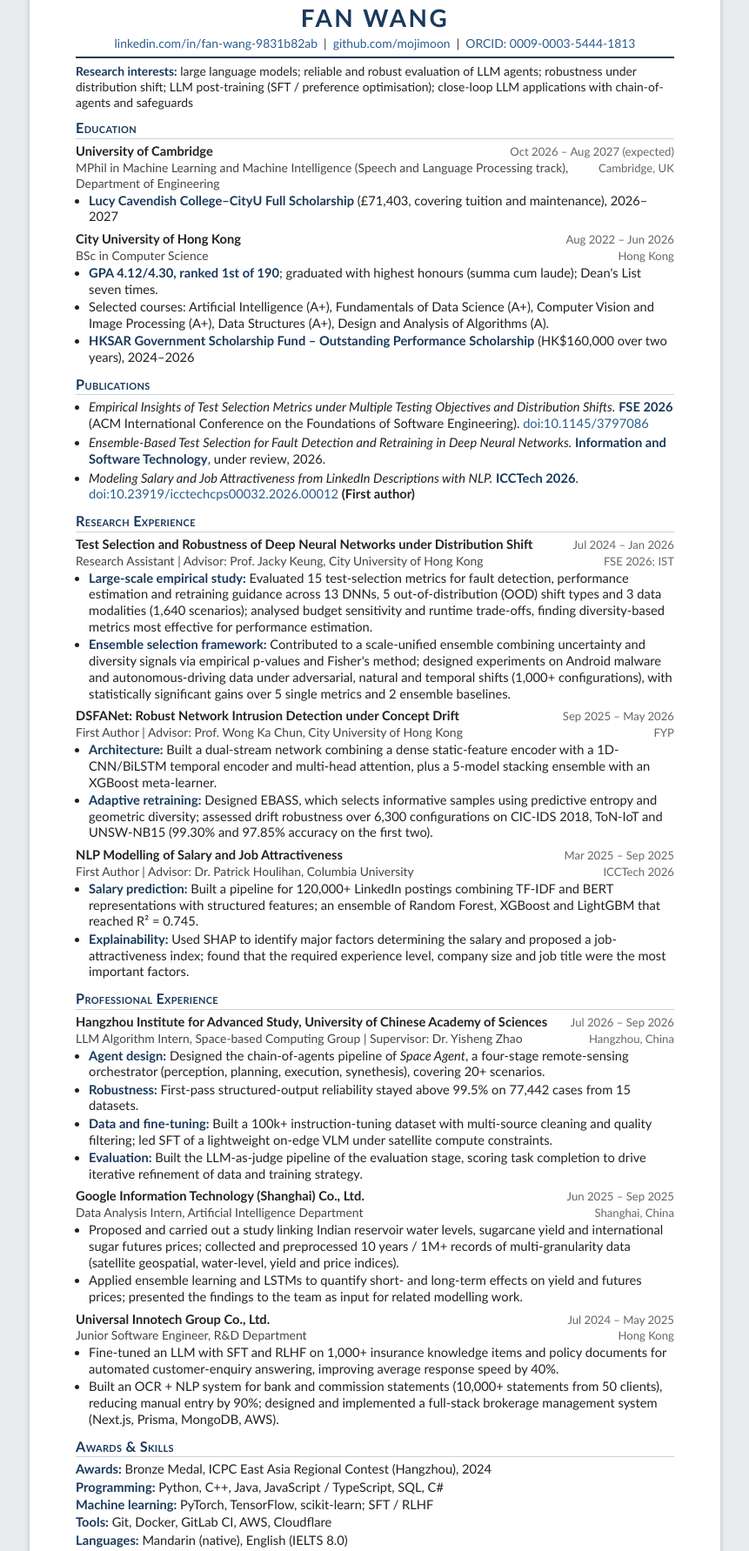
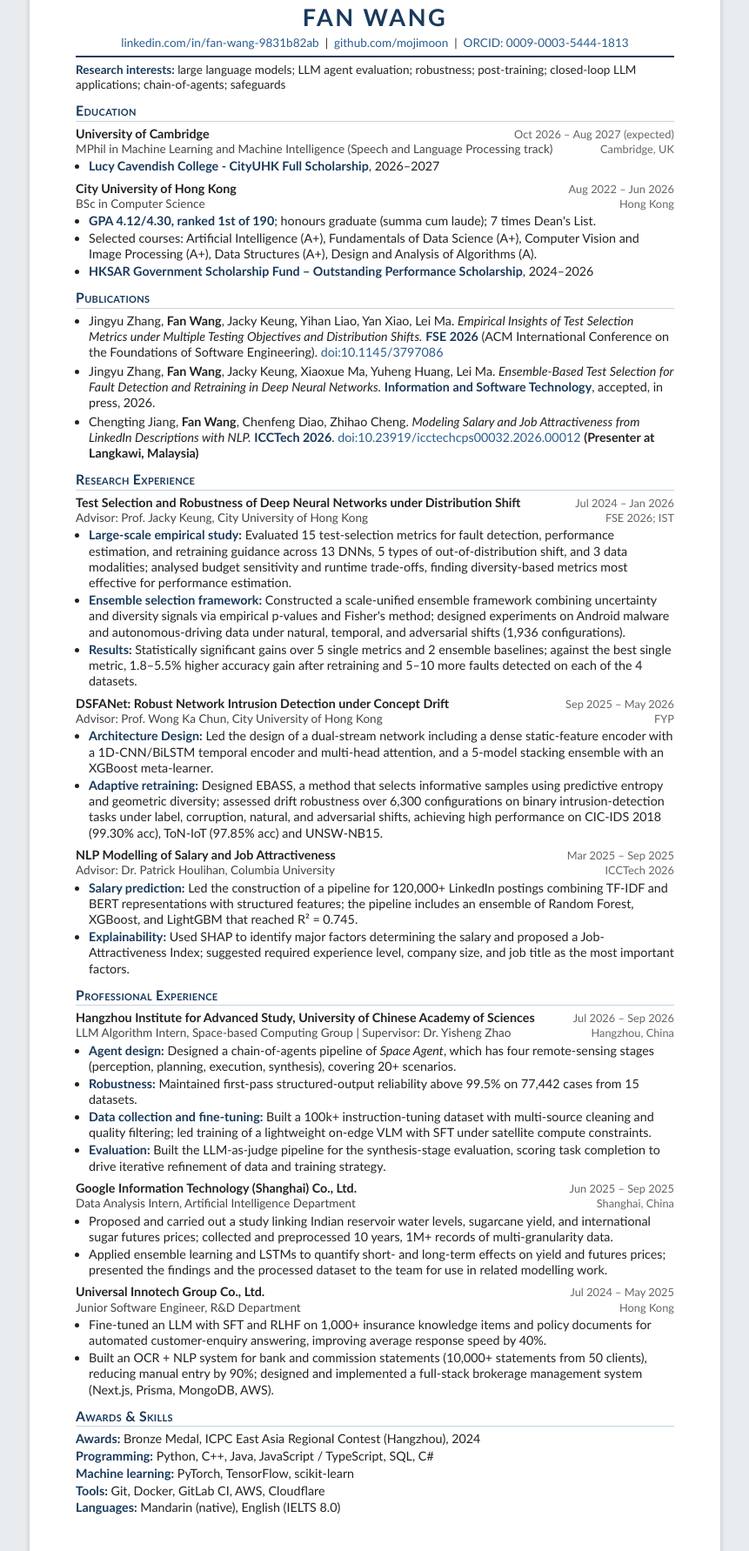
Before and after one commit to mojimoon/mojimoon.github.io, a plain HTML site: page cv/index.html in a window 1280 px wide. Shown: the part 55-1838 px from the top of the page at 87% size, without its empty margins (209-1070 px from the left). Drawn offline with Linux system fonts and the light colour scheme.

Commit message:
update cv

```diff
--- a/cv/index.html
+++ b/cv/index.html
@@ -5,7 +5,7 @@
 <title>Fan Wang - CV</title>
 <style>
   @page { size: A4; margin: 11mm 14mm 11mm; }
-  :root { --base-font-size: 11.6pt; font-size: var(--base-font-size); }
+  :root { --base-font-size: 11.3pt; font-size: var(--base-font-size); }
   * { margin: 0; padding: 0; box-sizing: border-box; }
   body {
     font-family: "Carlito", "Calibri", "Segoe UI", "Helvetica Neue", Arial, sans-serif;
@@ -34,7 +34,7 @@
   ul { margin: 2px 0 0 15px; }
   li { margin-bottom: 1.5px; font-size: 0.95rem; }
   .tag { font-weight: 700; color: #1a3a5c; }
-  .me { font-weight: 700; text-decoration: underline; }
+  .me { font-weight: 700; }
   .pubs li { margin-bottom: 3px; }
   .pubs .pt { font-style: italic; }
   .skills li { list-style: none; margin-left: -15px; }
@@ -51,58 +51,59 @@
   </div>
 </div>
 
-<p class="interests"><span class="tag">Research interests:</span> large language models; reliable and robust evaluation of LLM agents; robustness under distribution shift; LLM post-training (SFT / preference optimisation); close-loop LLM applications with chain-of-agents and safeguards</p>
+<p class="interests"><span class="tag">Research interests:</span> large language models; LLM agent evaluation; robustness; post-training; closed-loop LLM applications; chain-of-agents; safeguards</p>
 
 <h2>Education</h2>
 <div class="item">
   <div class="row"><span class="title">University of Cambridge</span><span class="date">Oct 2026 – Aug 2027 (expected)</span></div>
-  <div class="row"><span class="sub">MPhil in Machine Learning and Machine Intelligence (Speech and Language Processing track), Department of Engineering</span><span class="loc">Cambridge, UK</span></div>
+  <div class="row"><span class="sub">MPhil in Machine Learning and Machine Intelligence (Speech and Language Processing track)</span><span class="loc">Cambridge, UK</span></div>
   <ul>
-    <li><span class="tag">Lucy Cavendish College–CityU Full Scholarship</span> (£71,403, covering tuition and maintenance), 2026–2027</li>
+    <li><span class="tag">Lucy Cavendish College - CityUHK Full Scholarship</span>, 2026–2027</li>
   </ul>
 </div>
 <div class="item">
   <div class="row"><span class="title">City University of Hong Kong</span><span class="date">Aug 2022 – Jun 2026</span></div>
   <div class="row"><span class="sub">BSc in Computer Science</span><span class="loc">Hong Kong</span></div>
   <ul>
-    <li><span class="tag">GPA 4.12/4.30, ranked 1st of 190</span>; graduated with highest honours (summa cum laude); Dean's List seven times.</li>
+    <li><span class="tag">GPA 4.12/4.30, ranked 1st of 190</span>; honours graduate (summa cum laude); 7 times Dean's List.</li>
     <li>Selected courses: Artificial Intelligence (A+), Fundamentals of Data Science (A+), Computer Vision and Image Processing (A+), Data Structures (A+), Design and Analysis of Algorithms (A).</li>
-    <li><span class="tag">HKSAR Government Scholarship Fund – Outstanding Performance Scholarship</span> (HK$160,000 over two years), 2024–2026</li>
+    <li><span class="tag">HKSAR Government Scholarship Fund – Outstanding Performance Scholarship</span>, 2024–2026</li>
   </ul>
 </div>
 
 <h2>Publications</h2>
 <ul class="pubs">
-  <li><span class="pt">Empirical Insights of Test Selection Metrics under Multiple Testing Objectives and Distribution Shifts.</span> <span class="venue">FSE 2026</span> (ACM International Conference on the Foundations of Software Engineering). <a href="https://doi.org/10.1145/3797086">doi:10.1145/3797086</a></li>
-  <li><span class="pt">Ensemble-Based Test Selection for Fault Detection and Retraining in Deep Neural Networks.</span> <span class="venue">Information and Software Technology</span>, under review, 2026.</li>
-  <!-- <li><span class="pt">DSFANet: Dual-Stream Feature Aggregation Network with Adaptive Retraining for Robust Network Intrusion Detection.</span> <span class="venue">ICONIP 2026</span>, accepted. <b>(First author)</b></li> -->
-  <li><span class="pt">Modeling Salary and Job Attractiveness from LinkedIn Descriptions with NLP.</span> <span class="venue">ICCTech 2026</span>. <a href="https://doi.org/10.23919/icctechcps00032.2026.00012">doi:10.23919/icctechcps00032.2026.00012</a> <b>(First author)</b></li>
+  <li>Jingyu Zhang, <span class="me">Fan Wang</span>, Jacky Keung, Yihan Liao, Yan Xiao, Lei Ma. <span class="pt">Empirical Insights of Test Selection Metrics under Multiple Testing Objectives and Distribution Shifts.</span> <span class="venue">FSE 2026</span> (ACM International Conference on the Foundations of Software Engineering). <a href="https://doi.org/10.1145/3797086">doi:10.1145/3797086</a></li>
+  <li>Jingyu Zhang, <span class="me">Fan Wang</span>, Jacky Keung, Xiaoxue Ma, Yuheng Huang, Lei Ma. <span class="pt">Ensemble-Based Test Selection for Fault Detection and Retraining in Deep Neural Networks.</span> <span class="venue">Information and Software Technology</span>, accepted, in press, 2026.</li>
+  <!-- <li><span class="pt">DSFANet: A Dual-Stream Network for Robust Intrusion Detection under Concept Drift.</span> <span class="venue">ICONIP 2026</span>, under review, 2026.</li> -->
+  <li> Chengting Jiang, <span class="me">Fan Wang</span>, Chenfeng Diao, Zhihao Cheng. <span class="pt">Modeling Salary and Job Attractiveness from LinkedIn Descriptions with NLP.</span> <span class="venue">ICCTech 2026</span>. <a href="https://doi.org/10.23919/icctechcps00032.2026.00012">doi:10.23919/icctechcps00032.2026.00012</a> <b>(Presenter at Langkawi, Malaysia)</b></li>
 </ul>
 
 <h2>Research Experience</h2>
 <div class="item">
   <div class="row"><span class="title">Test Selection and Robustness of Deep Neural Networks under Distribution Shift</span><span class="date">Jul 2024 – Jan 2026</span></div>
-  <div class="row"><span class="sub">Research Assistant | Advisor: Prof. Jacky Keung, City University of Hong Kong</span><span class="loc">FSE 2026; IST</span></div>
+  <div class="row"><span class="sub">Advisor: Prof. Jacky Keung, City University of Hong Kong</span><span class="loc">FSE 2026; IST</span></div>
   <ul>
-    <li><span class="tag">Large-scale empirical study:</span> Evaluated 15 test-selection metrics for fault detection, performance estimation and retraining guidance across 13 DNNs, 5 out-of-distribution (OOD) shift types and 3 data modalities (1,640 scenarios); analysed budget sensitivity and runtime trade-offs, finding diversity-based metrics most effective for performance estimation.</li>
-    <li><span class="tag">Ensemble selection framework:</span> Contributed to a scale-unified ensemble combining uncertainty and diversity signals via empirical p-values and Fisher's method; designed experiments on Android malware and autonomous-driving data under adversarial, natural and temporal shifts (1,000+ configurations), with statistically significant gains over 5 single metrics and 2 ensemble baselines.</li>
+    <li><span class="tag">Large-scale empirical study:</span> Evaluated 15 test-selection metrics for fault detection, performance estimation, and retraining guidance across 13 DNNs, 5 types of out-of-distribution shift, and 3 data modalities; analysed budget sensitivity and runtime trade-offs, finding diversity-based metrics most effective for performance estimation.</li>
+    <li><span class="tag">Ensemble selection framework:</span> Constructed a scale-unified ensemble framework combining uncertainty and diversity signals via empirical p-values and Fisher's method; designed experiments on Android malware and autonomous-driving data under natural, temporal, and adversarial shifts (1,936 configurations).</li>
+    <li><span class="tag">Results:</span> Statistically significant gains over 5 single metrics and 2 ensemble baselines; against the best single metric, 1.8–5.5% higher accuracy gain after retraining and 5–10 more faults detected on each of the 4 datasets.</li>
   </ul>
 </div>
 <div class="item">
   <div class="row"><span class="title">DSFANet: Robust Network Intrusion Detection under Concept Drift</span><span class="date">Sep 2025 – May 2026</span></div>
-  <div class="row"><span class="sub">First Author | Advisor: Prof. Wong Ka Chun, City University of Hong Kong</span><span class="loc">FYP</span></div>
+  <div class="row"><span class="sub">Advisor: Prof. Wong Ka Chun, City University of Hong Kong</span><span class="loc">FYP</span></div>
   <ul>
-    <li><span class="tag">Architecture:</span> Built a dual-stream network combining a dense static-feature encoder with a 1D-CNN/BiLSTM temporal encoder and multi-head attention, plus a 5-model stacking ensemble with an XGBoost meta-learner.</li>
-    <li><span class="tag">Adaptive retraining:</span> Designed EBASS, which selects informative samples using predictive entropy and geometric diversity; assessed drift robustness over 6,300 configurations on CIC-IDS 2018, ToN-IoT and UNSW-NB15 (99.30% and 97.85% accuracy on the first two).</li>
+    <li><span class="tag">Architecture Design:</span> Led the design of a dual-stream network including a dense static-feature encoder with a 1D-CNN/BiLSTM temporal encoder and multi-head attention, and a 5-model stacking ensemble with an XGBoost meta-learner.</li>
+    <li><span class="tag">Adaptive retraining:</span> Designed EBASS, a method that selects informative samples using predictive entropy and geometric diversity; assessed drift robustness over 6,300 configurations on binary intrusion-detection tasks under label, corruption, natural, and adversarial shifts, achieving high performance on CIC-IDS 2018 (99.30% acc), ToN-IoT (97.85% acc) and UNSW-NB15.</li>
   </ul>
 </div>
 <div class="item">
   <div class="row"><span class="title">NLP Modelling of Salary and Job Attractiveness</span><span class="date">Mar 2025 – Sep 2025</span></div>
-  <div class="row"><span class="sub">First Author | Advisor: Dr. Patrick Houlihan, Columbia University</span><span class="loc">ICCTech 2026</span></div>
+  <div class="row"><span class="sub">Advisor: Dr. Patrick Houlihan, Columbia University</span><span class="loc">ICCTech 2026</span></div>
   <ul>
     <!-- <li>Built a salary-prediction pipeline for 120,000+ LinkedIn postings combining TF-IDF and BERT representations with structured features; an ensemble of Random Forest, XGBoost and LightGBM reached R² = 0.745. <.Used SHAP to identify compensation drivers and proposed a job-attractiveness index.</li> -->
-    <li><span class="tag">Salary prediction:</span> Built a pipeline for 120,000+ LinkedIn postings combining TF-IDF and BERT representations with structured features; an ensemble of Random Forest, XGBoost and LightGBM that reached R² = 0.745.</li>
-    <li><span class="tag">Explainability:</span> Used SHAP to identify major factors determining the salary and proposed a job-attractiveness index; found that the required experience level, company size and job title were the most important factors.</li>
+    <li><span class="tag">Salary prediction:</span> Led the construction of a pipeline for 120,000+ LinkedIn postings combining TF-IDF and BERT representations with structured features; the pipeline includes an ensemble of Random Forest, XGBoost, and LightGBM that reached R² = 0.745.</li>
+    <li><span class="tag">Explainability:</span> Used SHAP to identify major factors determining the salary and proposed a Job-Attractiveness Index; suggested required experience level, company size, and job title as the most important factors.</li>
   </ul>
 </div>
 
@@ -111,18 +112,18 @@
   <div class="row"><span class="title">Hangzhou Institute for Advanced Study, University of Chinese Academy of Sciences</span><span class="date">Jul 2026 – Sep 2026</span></div>
   <div class="row"><span class="sub">LLM Algorithm Intern, Space-based Computing Group | Supervisor: Dr. Yisheng Zhao</span><span class="loc">Hangzhou, China</span></div>
   <ul>
-    <li><span class="tag">Agent design:</span> Designed the chain-of-agents pipeline of <i>Space Agent</i>, a four-stage remote-sensing orchestrator (perception, planning, execution, synethesis), covering 20+ scenarios.</li>
-    <li><span class="tag">Robustness:</span> First-pass structured-output reliability stayed above 99.5% on 77,442 cases from 15 datasets.</li>
-    <li><span class="tag">Data and fine-tuning:</span> Built a 100k+ instruction-tuning dataset with multi-source cleaning and quality filtering; led SFT of a lightweight on-edge VLM under satellite compute constraints.</li>
-    <li><span class="tag">Evaluation:</span> Built the LLM-as-judge pipeline of the evaluation stage, scoring task completion to drive iterative refinement of data and training strategy.</li>
+    <li><span class="tag">Agent design:</span> Designed a chain-of-agents pipeline of <i>Space Agent</i>, which has four remote-sensing stages (perception, planning, execution, synthesis), covering 20+ scenarios.</li>
+    <li><span class="tag">Robustness:</span> Maintained first-pass structured-output reliability above 99.5% on 77,442 cases from 15 datasets.</li>
+    <li><span class="tag">Data collection and fine-tuning:</span> Built a 100k+ instruction-tuning dataset with multi-source cleaning and quality filtering; led training of a lightweight on-edge VLM with SFT under satellite compute constraints.</li>
+    <li><span class="tag">Evaluation:</span> Built the LLM-as-judge pipeline for the synthesis-stage evaluation, scoring task completion to drive iterative refinement of data and training strategy.</li>
   </ul>
 </div>
 <div class="item">
   <div class="row"><span class="title">Google Information Technology (Shanghai) Co., Ltd.</span><span class="date">Jun 2025 – Sep 2025</span></div>
   <div class="row"><span class="sub">Data Analysis Intern, Artificial Intelligence Department</span><span class="loc">Shanghai, China</span></div>
   <ul>
-    <li>Proposed and carried out a study linking Indian reservoir water levels, sugarcane yield and international sugar futures prices; collected and preprocessed 10 years / 1M+ records of multi-granularity data (satellite geospatial, water-level, yield and price indices).</li>
-    <li>Applied ensemble learning and LSTMs to quantify short- and long-term effects on yield and futures prices; presented the findings to the team as input for related modelling work.</li>
+    <li>Proposed and carried out a study linking Indian reservoir water levels, sugarcane yield, and international sugar futures prices; collected and preprocessed 10 years, 1M+ records of multi-granularity data.</li>
+    <li>Applied ensemble learning and LSTMs to quantify short- and long-term effects on yield and futures prices; presented the findings and the processed dataset to the team for use in related modelling work.</li>
   </ul>
 </div>
 <div class="item">
@@ -138,7 +139,7 @@
 <ul class="skills">
   <li><span class="tag">Awards:</span> Bronze Medal, ICPC East Asia Regional Contest (Hangzhou), 2024</li>
   <li><span class="tag">Programming:</span> Python, C++, Java, JavaScript / TypeScript, SQL, C#</li>
-  <li><span class="tag">Machine learning:</span> PyTorch, TensorFlow, scikit-learn; SFT / RLHF</li>
+  <li><span class="tag">Machine learning:</span> PyTorch, TensorFlow, scikit-learn</li>
   <li><span class="tag">Tools:</span> Git, Docker, GitLab CI, AWS, Cloudflare</li>
   <li><span class="tag">Languages:</span> Mandarin (native), English (IELTS 8.0)</li>
 </ul>
```
